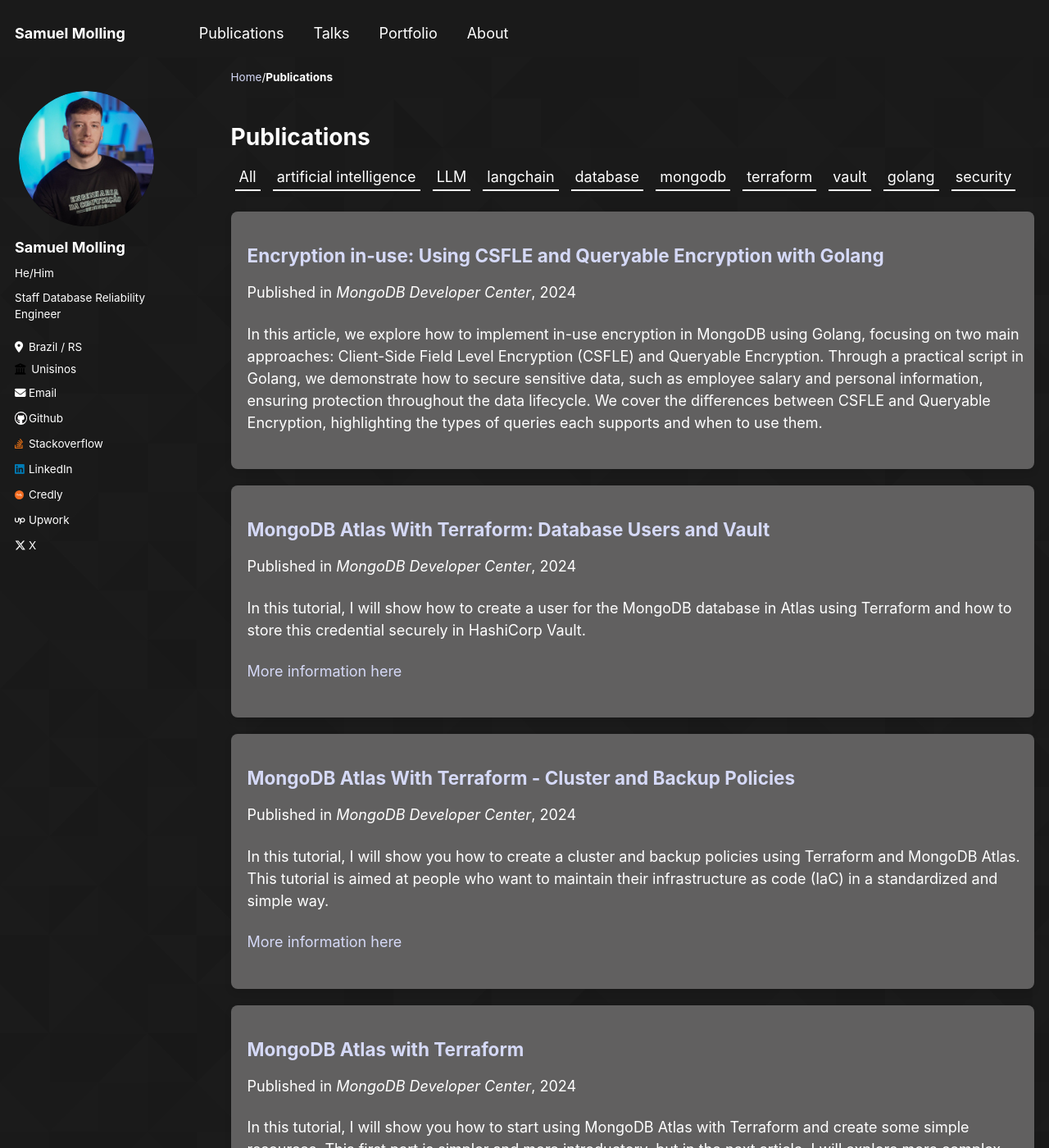
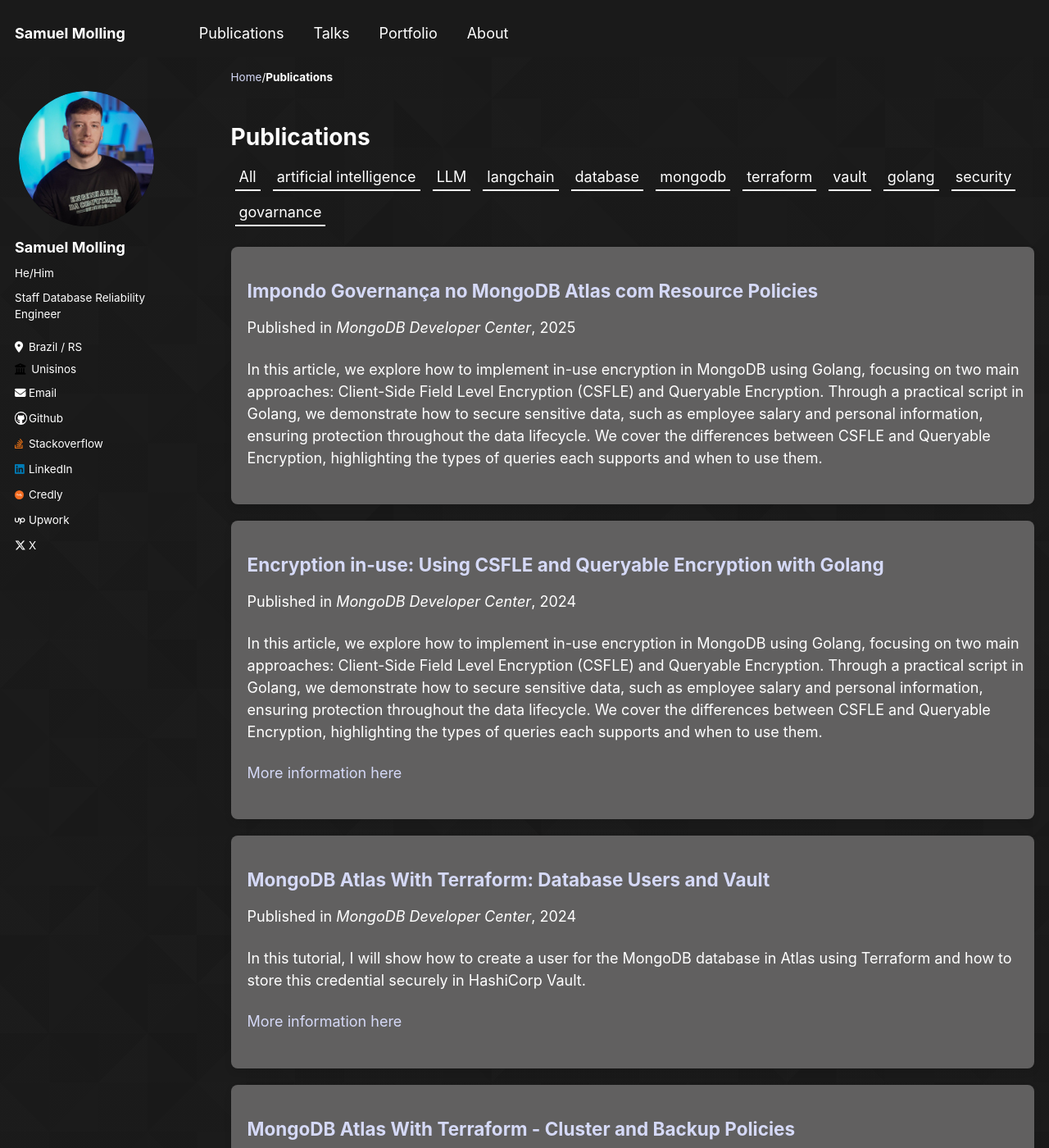
Before and after one commit to SamuelMolling/samuelmolling.github.io, a Jekyll site: the page built from _pages/publications.md, in a window 1280 px wide and 1400 px high. Shown: the whole window at 82% size. Built offline with Jekyll 4.4.1, drawn with Linux system fonts in a browser that asks for light colours; some of the changed lines change nothing that is shown.

Commit message:
add resource policies article and related images

````diff
--- a/_publications/2024-11-11-execution-encryption-mongo.md
+++ b/_publications/2024-11-11-execution-encryption-mongo.md
@@ -5,7 +5,7 @@
 excerpt: 'In this article, we explore how to implement in-use encryption in MongoDB using Golang, focusing on two main approaches: Client-Side Field Level Encryption (CSFLE) and Queryable Encryption. Through a practical script in Golang, we demonstrate how to secure sensitive data, such as employee salary and personal information, ensuring protection throughout the data lifecycle. We cover the differences between CSFLE and Queryable Encryption, highlighting the types of queries each supports and when to use them.'
 date: 2024-11-11
 venue: 'MongoDB Developer Center'
-# paperurl: 'https://www.mongodb.com/developer/products/atlas/mongodb-atlas-with-terraform'
+paperurl: 'https://www.mongodb.com/developer/products/mongodb/encryption-secure-queries/'
 featuredimage: /images/mongodb-execution-encryption/title.png
 featuredimage_alt: "Imagem de cabeçalho"
 tags:
--- /dev/null
+++ b/_publications/2025-04-08-resource-policy-atlas.md
@@ -0,0 +1,180 @@
+---
+title: "Impondo Governança no MongoDB Atlas com Resource Policies"
+collection: publications
+permalink: /publications/mongodb-resource-policy
+excerpt: 'In this article, we explore how to implement in-use encryption in MongoDB using Golang, focusing on two main approaches: Client-Side Field Level Encryption (CSFLE) and Queryable Encryption. Through a practical script in Golang, we demonstrate how to secure sensitive data, such as employee salary and personal information, ensuring protection throughout the data lifecycle. We cover the differences between CSFLE and Queryable Encryption, highlighting the types of queries each supports and when to use them.'
+date: 2025-04-08
+venue: 'MongoDB Developer Center'
+# paperurl: 'https://www.mongodb.com/developer/products/atlas/mongodb-atlas-with-terraform'
+featuredimage: /images/mongodb-resource-policy/logo.png
+featuredimage_alt: "Imagem de cabeçalho"
+tags:
+  - mongodb
+  - security
+  - govarnance
+---
+## Summary
+
+The growing adoption of MongoDB Atlas as a managed database platform increasingly demands mechanisms that align security, compliance, and standardization. In April 2025, MongoDB introduced a critical feature for this purpose: [**Resource Policies**](https://www.mongodb.com/en-us/docs/atlas/atlas-resource-policies/).
+
+This article presents the concept and capabilities of Resource Policies, highlights their importance in enterprise environments, and demonstrates how to use them effectively via Terraform — ensuring that essential configurations rely not only on best practices but also on enforceable and auditable constraints.
+
+## What Are Resource Policies?
+
+**Resource Policies** are organization-level rules in Atlas that are automatically enforced across all projects and clusters under that organization. Their goal is straightforward yet powerful: to restrict specific actions or configurations that could compromise security, increase costs, or violate compliance standards.
+
+These policies are defined using the [Cedar](https://docs.cedarpolicy.com/) language, adopted by MongoDB for its concise and expressive syntax. Its declarative structure allows for clear and precise specification of forbidden actions based on the resource context — including cluster configuration, networking parameters, associated projects, and security requirements such as minimum TLS versions.
+
+## Why Use Them?
+
+Throughout the lifecycle of a MongoDB Atlas environment, it’s common for different teams (developers, SREs, architects) to interact with the infrastructure. While this flexibility is desirable, it can introduce risk if well-defined *guardrails* are not in place.
+
+**Resource Policies** help address this by:
+
+- Enforcing minimum technical standards, such as TLS version or instance size;
+- Preventing insecure practices, like exposing a cluster to the public IP `0.0.0.0/0`;
+- Avoiding inconsistencies across environments, such as usage of unauthorized regions or unbounded autoscaling;
+- Supporting audits and regulatory frameworks with versioned, enforceable, and trackable rules.
+
+In short, these policies elevate governance and operational control across any organization running MongoDB Atlas at scale.
+
+## Available Capabilities
+
+Among the constraints currently supported by **Resource Policies**, the following stand out:
+
+- **Cloud provider restrictions**: allow or block cluster creation on AWS, GCP, or Azure;
+- **Region limitations**: restrict usage to specific geographic zones;
+- **Public IP bans**: block `0.0.0.0/0` to prevent exposure to the internet;
+- **VPC peering or private endpoint enforcement**;
+- **Autoscaling limits**: prevent instance sizes below M30 or above M60;
+- **Maintenance window requirements** at the project level;
+- **TLS-related rules**: enforce minimum TLS version or cipher suite configurations.
+
+These rules can be combined and fine-tuned, enabling targeted policies for critical clusters, production environments, or specific business units.
+
+## Applying Resource Policies with Terraform
+
+Support for **Resource Policies** is available in the [MongoDB Atlas Terraform Provider](https://registry.terraform.io/providers/mongodb/mongodbatlas/latest/docs/resources/resource_policy). This allows teams to declare policies as code, apply them through CI/CD pipelines, and enforce configuration compliance continuously and audibly.
+
+Here are three practical examples of commonly used policies:
+
+### 🔐 Example 1: Allow clusters only on AWS
+
+This policy blocks any cluster modifications outside AWS by using the `unless` clause. It's useful for organizations standardizing on a single cloud provider.
+
+```hcl
+resource "mongodbatlas_resource_policy" "only_aws_clusters" {
+  org_id = var.atlas_org_id
+
+  name = "Allow Only AWS Clusters"
+
+  policies = [
+    {
+      body = <<EOT
+forbid(principal, action == ResourcePolicy::Action::"cluster.modify", resource)
+unless { context.cluster.cloudProviders == [ResourcePolicy::CloudProvider::"aws"] };
+EOT
+    }
+  ]
+}
+```
+
+### 🌐 Example 2: Block public IPs (0.0.0.0/0)
+
+This policy denies any modification to the access list that includes a wildcard public IP. It’s critical to improve access control and avoid accidental exposure.
+
+```hcl
+resource "mongodbatlas_resource_policy" "block_public_ip" {
+  org_id = var.atlas_org_id
+
+  name = "Restrict Wildcard IP"
+
+  policies = [
+    {
+      body = <<EOT
+forbid(principal, action == ResourcePolicy::Action::"project.ipAccessList.modify", resource)
+when { context.project.ipAccessList.contains(ip("0.0.0.0/0")) };
+EOT
+    }
+  ]
+}
+```
+
+### 🔒 Example 3: Enforce TLS 1.2 or higher
+
+This policy ensures that new or modified clusters support at least TLS 1.2, aligning with modern security standards.
+
+```hcl
+resource "mongodbatlas_resource_policy" "require_tls_12" {
+  org_id = var.atlas_org_id
+
+  name = "Enforce Minimum TLS 1.2"
+
+  policies = [
+    {
+      body = <<EOT
+forbid(principal, action == ResourcePolicy::Action::"cluster.modify", resource)
+unless { context.cluster.minTLSVersion == ResourcePolicy::TLSVersion::"tls1_2" };
+EOT
+    }
+  ]
+}
+```
+
+These policies can be organized in multiple .tf files and integrated into CI pipelines. By versioning and enforcing them through automation, teams can guarantee that all cluster configurations follow approved security and architecture standards.
+
+## Validation and Testing
+
+Once Resource Policies are applied via Terraform, it’s possible to validate their enforcement using the Atlas UI or the administration API.
+
+Below is an example of a Terraform plan applying several policies to the organization:
+
+![Aplicação das Resource Policies via Terraform](/images/mongodb-resource-policy/terraform-plan.png)
+
+Once applied, the policies become visible in the Atlas UI:
+
+![Resource Policies visíveis na UI do Atlas](/images/mongodb-resource-policy/ui.png)
+
+To detect **non-compliant resources**, MongoDB Atlas provides the following API endpoint:
+
+```bash
+curl --request GET \
+  --user "<PUBLIC-KEY>:<PRIVATE-KEY>" \
+  --digest \
+  --header "Accept: application/vnd.atlas.2024-08-05+json" \
+  "https://cloud.mongodb.com/api/atlas/v2/orgs/<ORG_ID>/nonCompliantResources?pretty=true"
+```
+
+This endpoint returns a list of projects, clusters, or networks that violate current policies.
+
+> ⚠️ Important: Atlas does not automatically fix or block existing resources. If a resource is out of compliance, it will remain unchanged — the system only reports the violation, enabling visibility without disruption.
+
+In the example below, a public IP was already configured in the project. After applying the policy that blocks 0.0.0.0/0, the resource was not removed, but it was flagged as non-compliant:
+
+![Execução do Terraform com Resource Policies](/images/mongodb-resource-policy/ip-public.png)
+
+![Execução do Terraform com Resource Policies](/images/mongodb-resource-policy/shell.png)
+
+Below are some visual examples of tests performed:
+
+### 🚫 Attempt to create a cluster on Google Cloud Platform (GCP)
+
+The policy allowed only AWS clusters. The operation was blocked as expected:
+
+![Execução do Terraform com Resource Policies](/images/mongodb-resource-policy/error-create-aws-cluster.png)
+
+### 🔒 Attempt to add a public IP (0.0.0.0/0)
+
+The policy prevented the addition of a wildcard IP to the access list:
+
+![Execução do Terraform com Resource Policies](/images/mongodb-resource-policy/error-add-ip-public.png)
+
+### Final Thoughts
+
+MongoDB Atlas Resource Policies represent a significant advancement for organizations looking to strengthen their security and governance posture. By combining declarative control, policy-as-code, and Terraform integration, these policies become a foundational component of any cloud data strategy.
+
+Instead of relying solely on manual processes or human reviews, organizations can automate guardrails that prevent insecure practices, enforce compliance, and promote consistency across environments.
+
+For teams using MongoDB Atlas in critical or regulated environments, gradual adoption is recommended — starting with development environments and expanding as policies mature.
+
+For more MongoDB resources and tools, visit the MongoDB Developer Center to explore additional articles.
````
Also changed, not shown: images/mongodb-resource-policy/error-add-ip-public.png (added), images/mongodb-resource-policy/error-create-aws-cluster.png (added), images/mongodb-resource-policy/ip-public.png (added), images/mongodb-resource-policy/logo.png (added), images/mongodb-resource-policy/shell.png (added), images/mongodb-resource-policy/terraform-plan.png (added), images/mongodb-resource-policy/ui.png (added), 1 other file.
